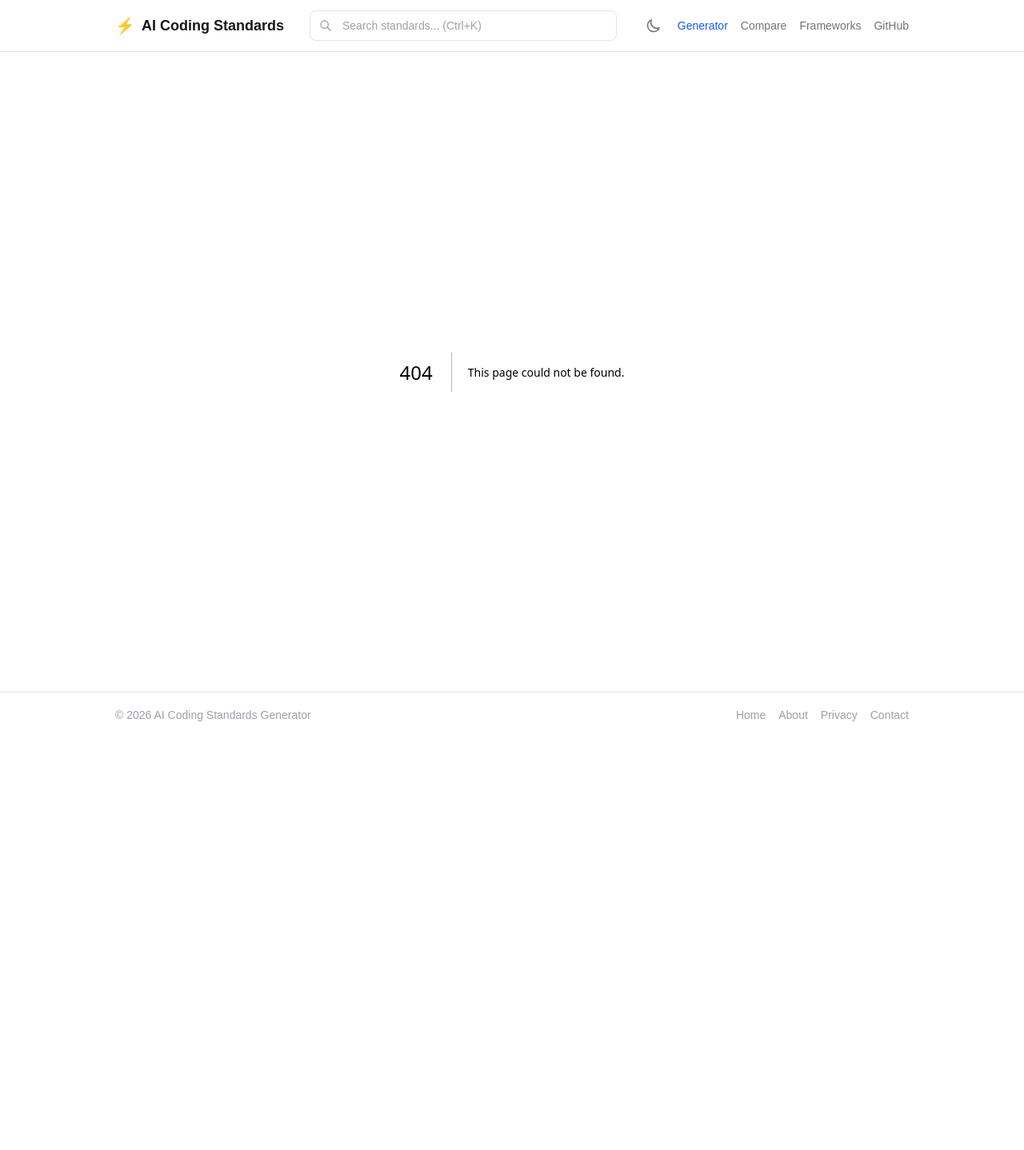
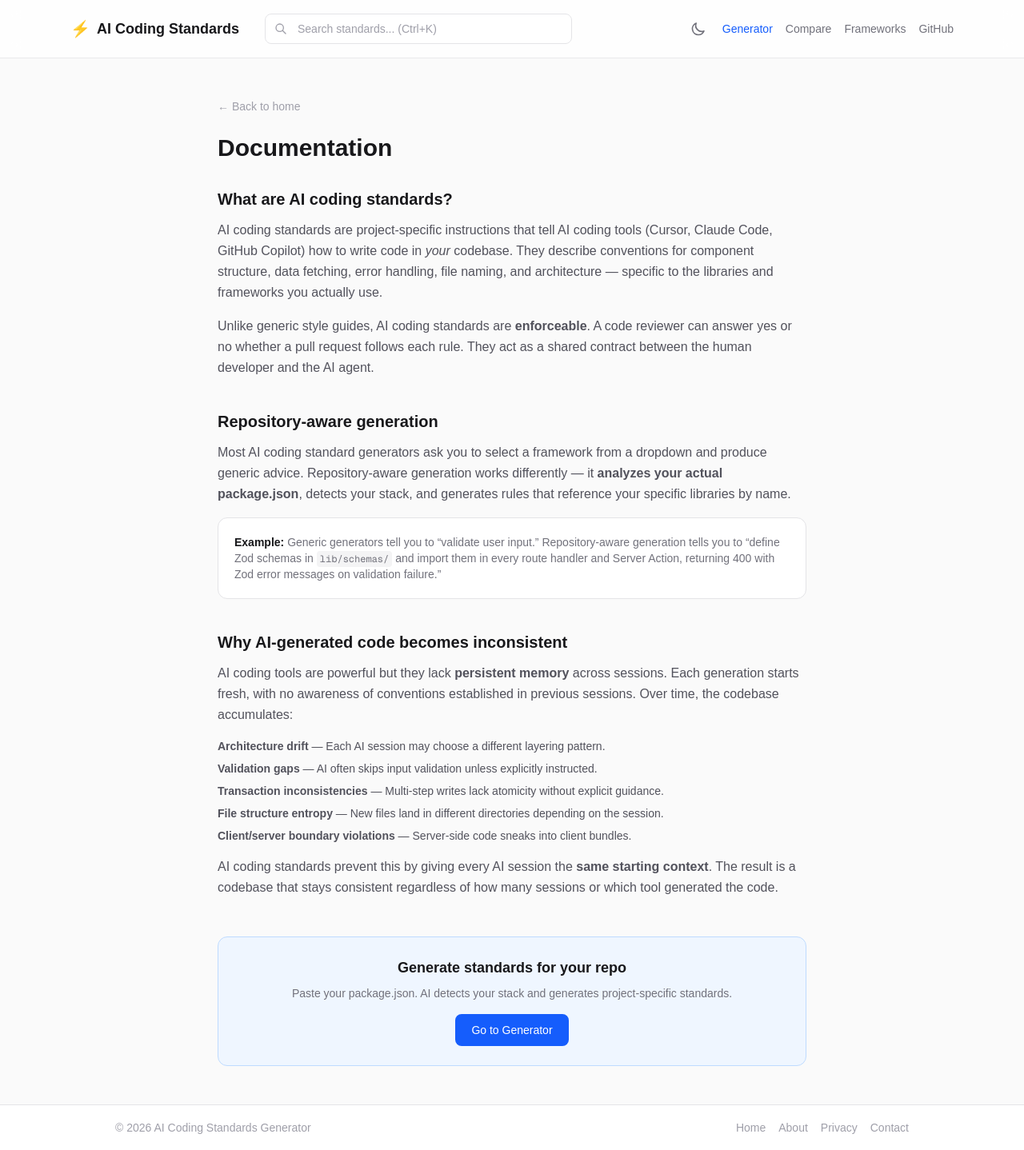
Before and after one commit to ningfd-ux/cursor-rules-cn, a Next.js app: page /docs in a window 1280 px wide. Before the commit this address had no page. Shown: the whole page at 80% size. Before the commit the page ends 922 px from the top, so only its background shows below. Built offline with nearby package versions, Linux system fonts and the light colour scheme.

Commit message:
feat: 100vh Hero code preview, sticky Header, /docs page, Stats removal
Hero: left copy / right terminal preview, 90vh, CTA updated
Header: sticky, backdrop-blur, 72px, 6xl max-width
Docs: new page — standards explanation, repo-aware, AI inconsistency
Page count: 110 → 111

```diff
--- /dev/null
+++ b/src/app/docs/page.tsx
@@ -0,0 +1,86 @@
+import type { Metadata } from "next";
+import Link from "next/link";
+
+export const metadata: Metadata = {
+  title: "Docs — AI Coding Standards",
+  description: "What are AI coding standards, repo-aware generation, and why AI-generated code becomes inconsistent.",
+};
+
+export default function DocsPage() {
+  return (
+    <div className="mx-auto max-w-3xl px-4 py-12">
+      <Link href="/" className="mb-6 inline-flex items-center gap-1 text-sm text-zinc-400 hover:text-zinc-600">
+        ← Back to home
+      </Link>
+      <h1 className="mb-8 text-3xl font-bold text-zinc-900 dark:text-zinc-100">Documentation</h1>
+
+      <div className="space-y-10">
+        <section>
+          <h2 className="mb-3 text-xl font-semibold text-zinc-900 dark:text-zinc-100">What are AI coding standards?</h2>
+          <p className="mb-4 leading-relaxed text-zinc-600 dark:text-zinc-400">
+            AI coding standards are project-specific instructions that tell AI coding tools (Cursor, Claude Code,
+            GitHub Copilot) how to write code in <em>your</em> codebase. They describe conventions for component
+            structure, data fetching, error handling, file naming, and architecture — specific to the libraries
+            and frameworks you actually use.
+          </p>
+          <p className="leading-relaxed text-zinc-600 dark:text-zinc-400">
+            Unlike generic style guides, AI coding standards are <strong>enforceable</strong>. A code reviewer
+            can answer yes or no whether a pull request follows each rule. They act as a shared contract
+            between the human developer and the AI agent.
+          </p>
+        </section>
+
+        <section>
+          <h2 className="mb-3 text-xl font-semibold text-zinc-900 dark:text-zinc-100">Repository-aware generation</h2>
+          <p className="mb-4 leading-relaxed text-zinc-600 dark:text-zinc-400">
+            Most AI coding standard generators ask you to select a framework from a dropdown and produce generic
+            advice. Repository-aware generation works differently — it <strong>analyzes your actual package.json</strong>,
+            detects your stack, and generates rules that reference your specific libraries by name.
+          </p>
+          <div className="rounded-xl border border-zinc-200 bg-white p-5 dark:border-zinc-800 dark:bg-zinc-900">
+            <p className="text-sm text-zinc-500 dark:text-zinc-400">
+              <strong className="text-zinc-900 dark:text-zinc-100">Example:</strong> Generic generators tell you to
+              &ldquo;validate user input.&rdquo; Repository-aware generation tells you to &ldquo;define Zod schemas in
+              <code className="mx-1 rounded bg-zinc-100 px-1 py-0.5 text-xs dark:bg-zinc-800">lib/schemas/</code>
+              and import them in every route handler and Server Action, returning 400 with Zod error messages on
+              validation failure.&rdquo;
+            </p>
+          </div>
+        </section>
+
+        <section>
+          <h2 className="mb-3 text-xl font-semibold text-zinc-900 dark:text-zinc-100">Why AI-generated code becomes inconsistent</h2>
+          <p className="mb-4 leading-relaxed text-zinc-600 dark:text-zinc-400">
+            AI coding tools are powerful but they lack <strong>persistent memory</strong> across sessions.
+            Each generation starts fresh, with no awareness of conventions established in previous sessions.
+            Over time, the codebase accumulates:
+          </p>
+          <ul className="mb-4 space-y-2 text-sm text-zinc-600 dark:text-zinc-400">
+            <li><strong>Architecture drift</strong> — Each AI session may choose a different layering pattern.</li>
+            <li><strong>Validation gaps</strong> — AI often skips input validation unless explicitly instructed.</li>
+            <li><strong>Transaction inconsistencies</strong> — Multi-step writes lack atomicity without explicit guidance.</li>
+            <li><strong>File structure entropy</strong> — New files land in different directories depending on the session.</li>
+            <li><strong>Client/server boundary violations</strong> — Server-side code sneaks into client bundles.</li>
+          </ul>
+          <p className="leading-relaxed text-zinc-600 dark:text-zinc-400">
+            AI coding standards prevent this by giving every AI session the <strong>same starting context</strong>.
+            The result is a codebase that stays consistent regardless of how many sessions or which tool generated the code.
+          </p>
+        </section>
+      </div>
+
+      <section className="mt-12 rounded-xl border border-blue-200 bg-blue-50 p-6 text-center dark:border-blue-800 dark:bg-blue-950">
+        <h2 className="mb-2 text-lg font-semibold text-zinc-900 dark:text-zinc-100">Generate standards for your repo</h2>
+        <p className="mb-4 text-sm text-zinc-500 dark:text-zinc-400">
+          Paste your package.json. AI detects your stack and generates project-specific standards.
+        </p>
+        <Link
+          href="/generator"
+          className="inline-flex items-center gap-2 rounded-lg bg-blue-600 px-5 py-2.5 text-sm font-medium text-white transition-colors hover:bg-blue-700"
+        >
+          Go to Generator
+        </Link>
+      </section>
+    </div>
+  );
+}
--- a/src/app/page.tsx
+++ b/src/app/page.tsx
@@ -5,19 +5,20 @@ import { rules, categories } from "@/data/rules";
 export default function Home() {
   return (
     <div className="mx-auto max-w-5xl px-4 py-12">
-      {/* Hero */}
-      <section className="mb-12 text-center">
+      {/* Hero — 100vh, left copy / right code preview */}
+      <section className="mb-12 flex min-h-[90vh] flex-col items-center justify-center lg:flex-row lg:gap-16">
+        <div className="max-w-xl text-center lg:text-left">
           <span className="mb-4 inline-block rounded-full bg-green-100 px-3 py-1 text-xs font-medium text-green-600 dark:bg-green-900 dark:text-green-300">
             Repository-aware · Not template-based · Engineering-first
           </span>
-        <h1 className="mb-4 text-3xl font-bold tracking-tight text-zinc-900 dark:text-zinc-100 sm:text-4xl">
+          <h1 className="mb-4 text-4xl font-bold tracking-tight text-zinc-900 dark:text-zinc-100 sm:text-5xl lg:text-6xl">
             Make AI-generated code <span className="text-blue-600">maintainable</span>
           </h1>
-        <p className="mx-auto mb-6 max-w-2xl text-lg leading-relaxed text-zinc-500 dark:text-zinc-400">
-          Paste your repo. Get project-specific coding standards based on your actual
-          dependencies — not generic advice. Works with Cursor, Claude Code, Copilot and AI agents.
+          <p className="mb-8 text-lg leading-relaxed text-zinc-500 dark:text-zinc-400">
+            Generate repository-aware AI coding standards for Cursor, Claude Code, Copilot and AI agents.
+            Not generic advice — every standard is based on your actual dependencies.
           </p>
-        <div className="mb-6 flex flex-wrap items-center justify-center gap-3">
+          <div className="flex flex-wrap items-center gap-3 lg:justify-start justify-center">
             <Link
               href="/generator"
               className="inline-flex items-center gap-2 rounded-lg bg-blue-600 px-6 py-3 text-base font-medium text-white shadow-sm transition-colors hover:bg-blue-700"
@@ -25,7 +26,7 @@ export default function Home() {
               <svg className="h-5 w-5" fill="none" viewBox="0 0 24 24" stroke="currentColor" strokeWidth={2}>
                 <path strokeLinecap="round" strokeLinejoin="round" d="M13 10V3L4 14h7v7l9-11h-7z" />
               </svg>
-            Generate from your repo
+              Generate Standards
             </Link>
             <Link
               href="/examples"
@@ -34,23 +35,37 @@ export default function Home() {
               View Example Output
             </Link>
           </div>
+        </div>
+        <div className="mt-10 hidden w-full max-w-md lg:mt-0 lg:block">
+          <div className="overflow-hidden rounded-xl border border-zinc-200 bg-zinc-900 dark:border-zinc-700">
+            <div className="flex items-center gap-1.5 border-b border-zinc-700 px-4 py-3">
+              <div className="h-3 w-3 rounded-full bg-red-500" />
+              <div className="h-3 w-3 rounded-full bg-yellow-500" />
+              <div className="h-3 w-3 rounded-full bg-green-500" />
+            </div>
+            <pre className="overflow-x-auto p-5 font-mono text-xs leading-relaxed text-green-400">{`// package.json
+{
+  "next": "^15.0",
+  "react": "^19.0",
+  "tailwindcss": "^4.0",
+  "prisma": "^6.0",
+  "zod": "^3.23"
+}
+
+// Detected stack
+Next.js 15 → App Router
+React 19 → Server Components
+Prisma 6 → ORM + migrations
+Zod → validation layer
+
+// Generated standards
+- Prefer Server Components
+- Never fetch in client components
+- Wrap mutations in transactions
+- Validate all input with Zod`}</pre>
+          </div>
+        </div>
       </section>
-
-      {/* Stats */}
-      <div className="mb-10 grid grid-cols-2 gap-3 sm:grid-cols-4">
-        {[
-          ["🎯", "Repository-aware", "actual dependencies analyzed"],
-          ["📦", "4", "output formats"],
-          ["⚡", `${categories.length}`, "tech stacks covered"],
-          ["📄", "110+", "static pages"],
-        ].map(([icon, num, label]) => (
-          <div key={label as string} className="rounded-xl border border-zinc-200 bg-white p-4 text-center dark:border-zinc-800 dark:bg-zinc-900">
-            <div className="text-2xl">{icon}</div>
-            <div className="mt-1 text-2xl font-bold text-zinc-900 dark:text-zinc-100">{num}</div>
-            <div className="text-xs text-zinc-400">{label}</div>
-          </div>
-        ))}
-      </div>
 
       {/* How it works */}
       <section className="mb-10">
--- a/src/components/Header.tsx
+++ b/src/components/Header.tsx
@@ -4,8 +4,8 @@ import SearchWrapper from "@/components/SearchWrapper";
 
 export default function Header() {
   return (
-    <header className="border-b border-zinc-200 bg-white dark:border-zinc-800 dark:bg-zinc-950">
-      <div className="mx-auto flex h-16 max-w-5xl items-center justify-between gap-4 px-4">
+    <header className="sticky top-0 z-50 border-b border-zinc-200/80 bg-white/80 backdrop-blur-md dark:border-zinc-800/80 dark:bg-zinc-950/80">
+      <div className="mx-auto flex h-[72px] max-w-6xl items-center justify-between gap-4 px-6">
         <Link href="/" className="flex shrink-0 items-center gap-2">
           <span className="text-xl">⚡</span>
           <span className="hidden text-lg font-bold text-zinc-900 dark:text-zinc-100 sm:inline">
```
Lines whose indentation alone changed are shown as unchanged.
